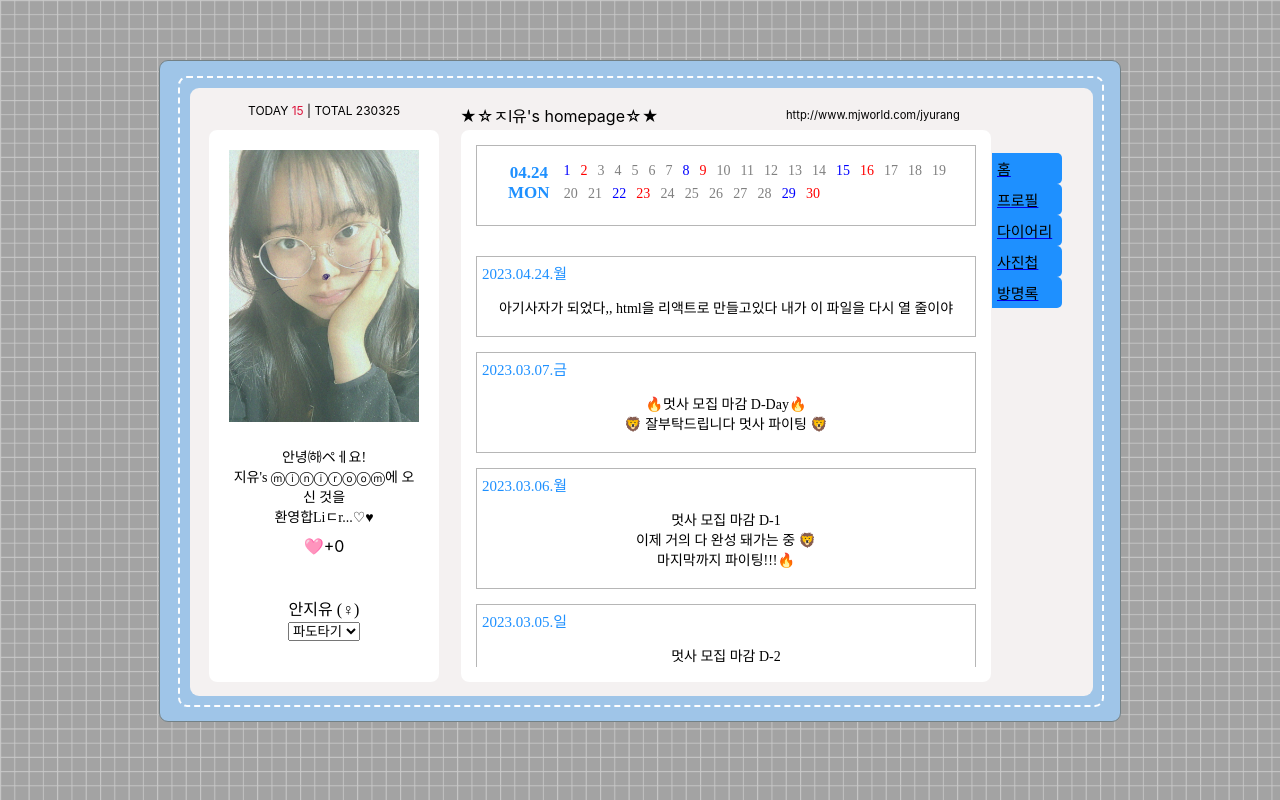
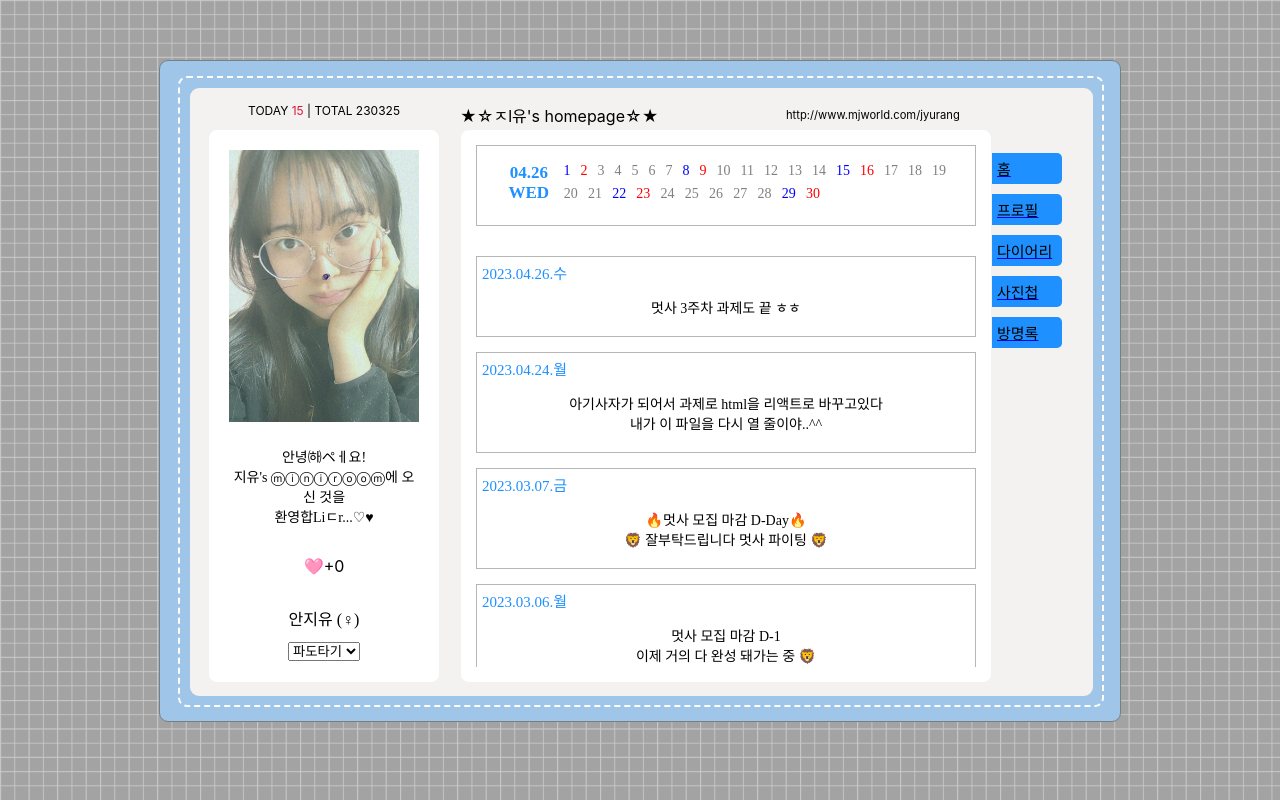
Before and after one commit to zzzzzuuuuu/pullrequest, a React (Create React App) app in the folder react/: page /diary in a window 1280 px wide. Built offline with nearby package versions, Linux system fonts and the light colour scheme; a web font is replaced by a local one.

Commit message:
style: 코드 수정

```diff
--- a/react/src/pages/Data.json
+++ b/react/src/pages/Data.json
@@ -29,6 +29,7 @@
     {"title": "2023.03.05.일", "content": "멋사 모집 마감 D-2\n아기사자가 되고 싶어서 아이들 라이언 무대영상을 겁나 봤다.🦁"},
     {"title": "2023.03.06.월", "content": "멋사 모집 마감 D-1\n이제 거의 다 완성 돼가는 중 🦁\n마지막까지 파이팅!!!🔥"},
     {"title": "2023.03.07.금", "content": "🔥멋사 모집 마감 D-Day🔥\n🦁 잘부탁드립니다 멋사 파이팅 🦁"},
-    {"title": "2023.04.24.월", "content": "아기사자가 되었다,, html을 리액트로 만들고있다 내가 이 파일을 다시 열 줄이야"}
+    {"title": "2023.04.24.월", "content": "아기사자가 되어서 과제로 html을 리액트로 바꾸고있다\n내가 이 파일을 다시 열 줄이야..^^"},
+    {"title": "2023.04.26.수", "content": "멋사 3주차 과제도 끝 ㅎㅎ"}
   ]
 }
--- a/react/src/pages/DiaryList.js
+++ b/react/src/pages/DiaryList.js
@@ -14,9 +14,9 @@ const DiaryList = (props) => {
           <div className="row3title_diary">
             <div className="date">
               {" "}
-              04.24
+              04.26
               <br />
-              MON
+              WED
             </div>
             <div className="date2">
               <div className="date31 blueday">1</div>
--- a/react/src/pages/css/layout.css
+++ b/react/src/pages/css/layout.css
@@ -108,21 +108,20 @@ body {
 }
 
 .row1b{ /* 왼쪽 내용 */
-  /*flex: 0.15;*/
   padding-top: 10px;
   font-family: 'KyoboHand';
   font-size: 14px;
 }
 
 .row1c{ /* 이름 */
-  /*flex: 0.6;*/
-  padding-top: 40px;
+  padding-top: 30px;
+  padding-bottom: 10px;
   font-family: 'KyoboHand';
   font-size: 16px;
 }
 
 .row1d{
-  padding-top: 10px;
+  padding-top: 30px;
 }
 
 /* column2, 센터 */
@@ -159,7 +158,7 @@ body {
 }
 
 .homebtn{ /* 버튼 사이사이 */
-  flex: 0.08;
+  margin-bottom: 10px;
   width: 80%;
   cursor: pointer;
 }
```
